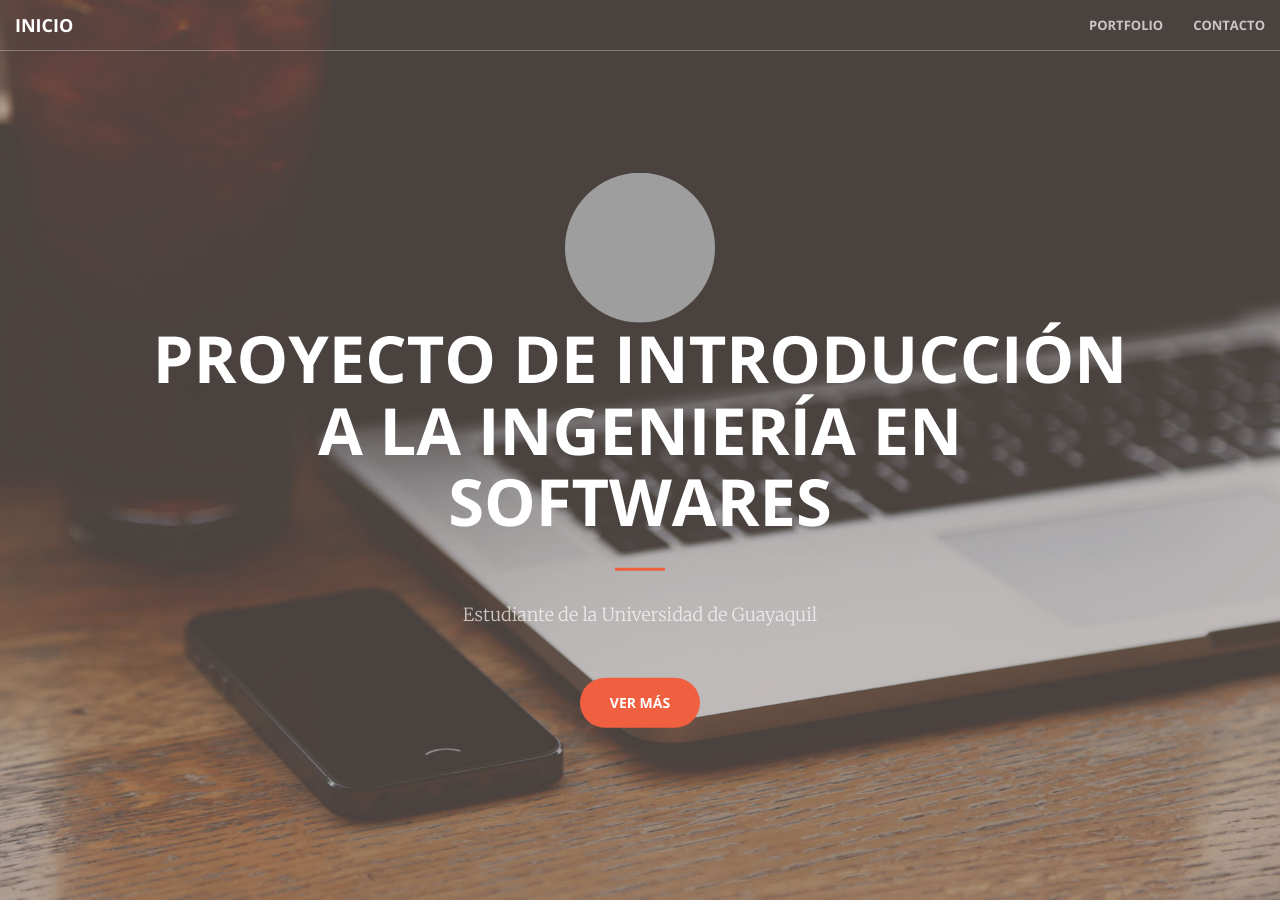
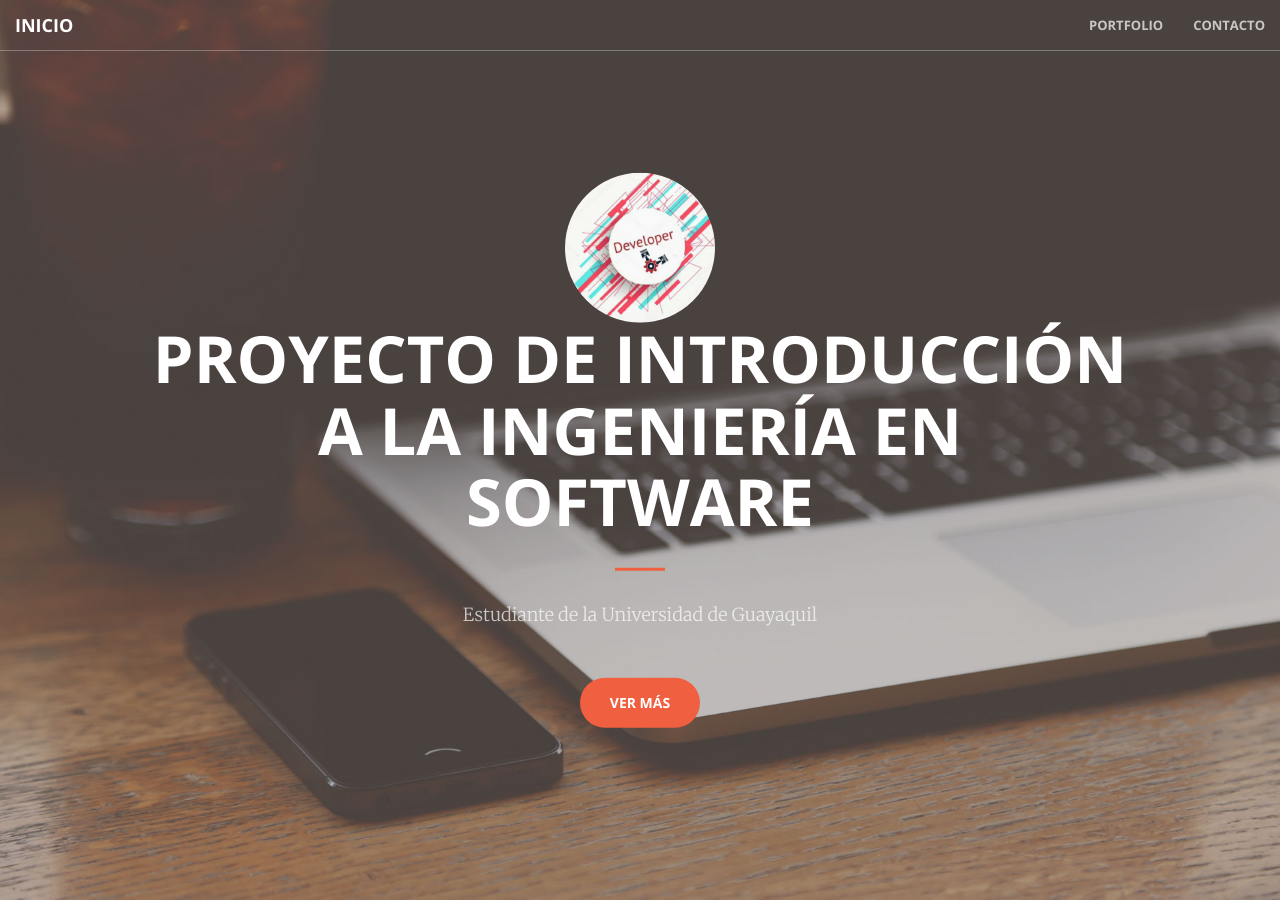
Before and after one commit to Vico2001/Vico01.github.io, a Jekyll site: the page built from index.html, in a window 1280 px wide and 900 px high. Built offline with Jekyll 4.4.1, drawn with Linux system fonts in a browser that asks for light colours; grey boxes are pictures that could not be loaded.

Commit message:
Update header.html

```diff
--- a/_includes/header.html
+++ b/_includes/header.html
@@ -1,8 +1,8 @@
 <header>
    <div class="header-content">
      <div class="header-content-inner">
-        <img src="img/logo.jpg" class="img-circle about-image" height="150" width="150"/>
-       <h1>Proyecto de Introducción a la Ingeniería en Softwares</h1>
+        <img src="img/logo.jpeg" class="img-circle about-image" height="150" width="150"/>
+       <h1>Proyecto de Introducción a la Ingeniería en Software</h1>
          <hr>
          <p>Estudiante de la Universidad de Guayaquil</p>
          <a href="#portfolio" class="btn btn-primary btn-xl page-scroll">Ver Más</a>
```
